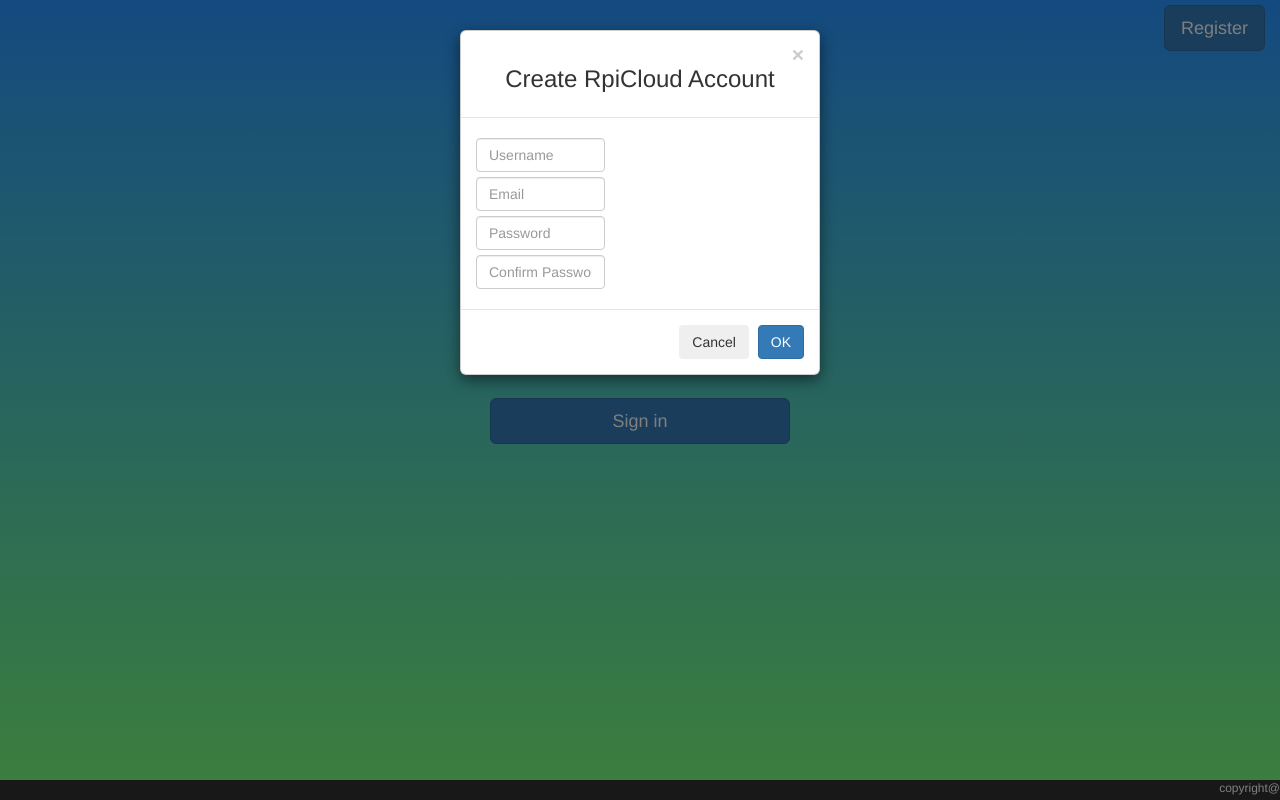
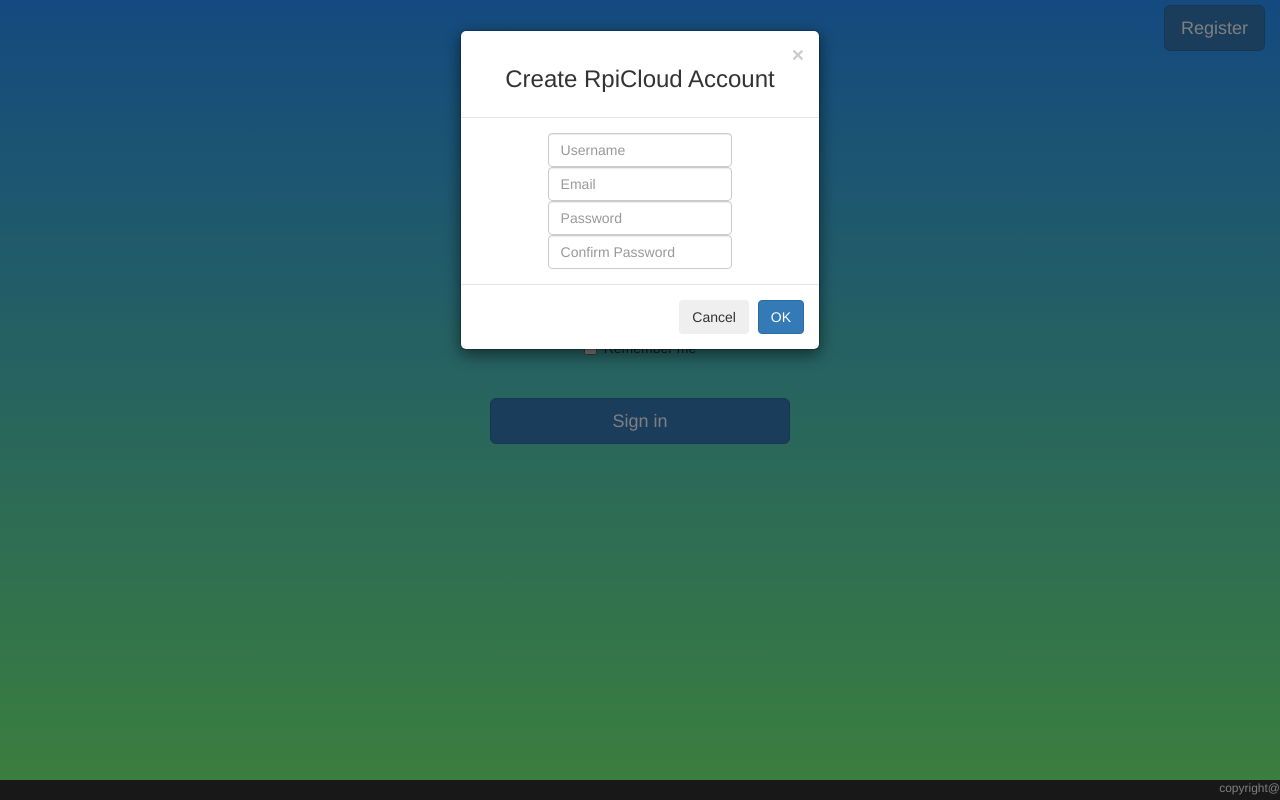
Before and after one commit to ZyqGitHub1/raspberry_cloud, a Flask app: page / in a window 1280 px wide, after a click on "Register". Run offline with Flask 2, Linux system fonts and the light colour scheme; some libraries are stand-ins or nearby versions.

Commit message:
登陆测试

```diff
--- a/app/templates/static/css/index.css
+++ b/app/templates/static/css/index.css
@@ -75,30 +75,10 @@
 	text-align: center;
 	width: 60%;
 	margin: 0 auto;
-<<<<<<< HEAD
-	border-radius: 12px;
-	background: #fff;
-	-webkit-animation: slidedown 1s;
-		 -o-animation: slidedown 1s;
-	   -moz-animation: slidedown 1s;
-	        animation: slidedown 1s;
-	/*min-width: 300px;
-	min-height: 300px;*/
-}
-
-#register-username,
-#register-email,
-#register-password,
-#register-confirm-password{
-	margin-top: 5px;
-	margin-bottom: 5px;
-	width: 70%;
-=======
 }
 
 .register-body{
 	width: 60%;
->>>>>>> 068a54f7143a6c953acde084ef5f68c0a5d6b4a5
 	margin: 0 auto;
 }
 
```
